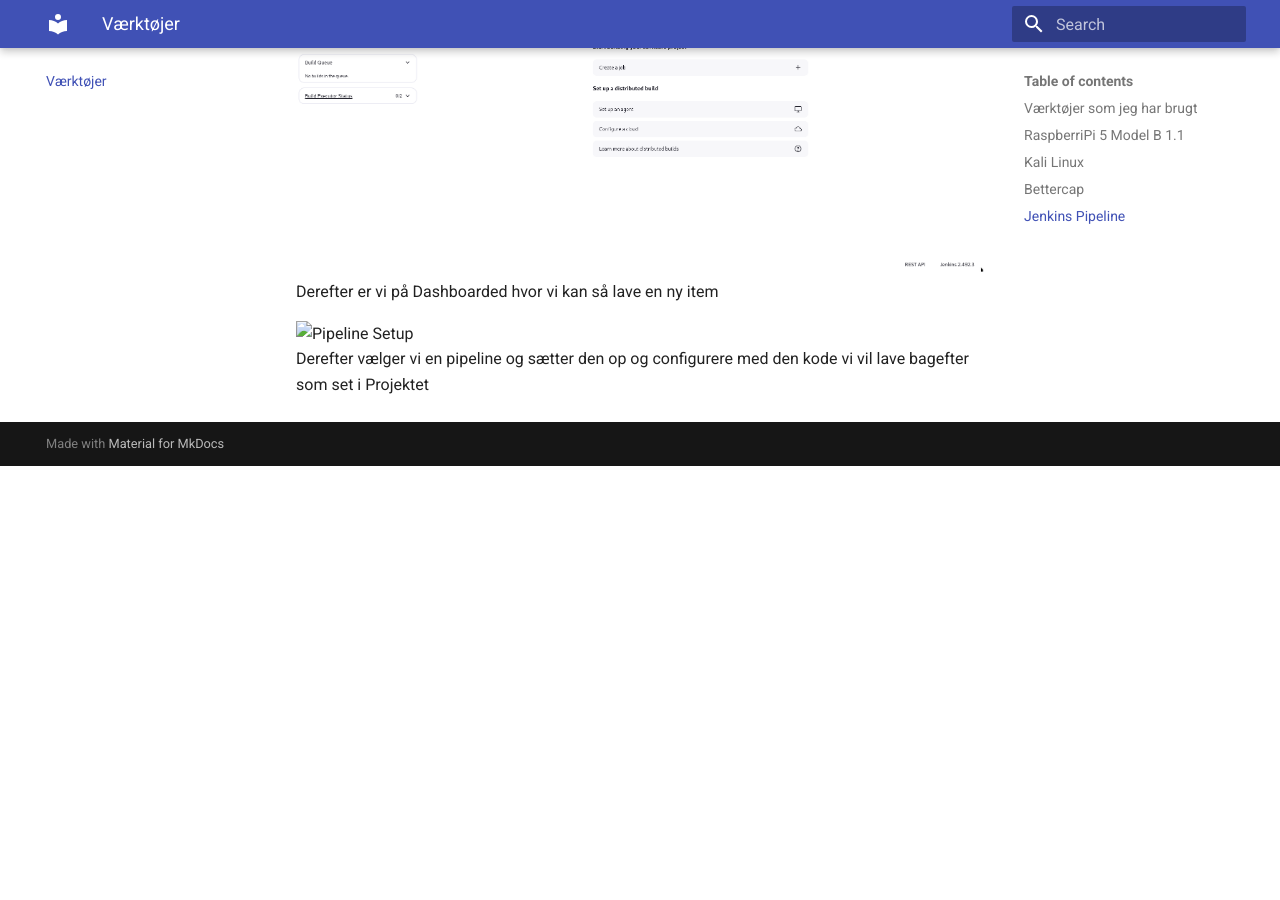
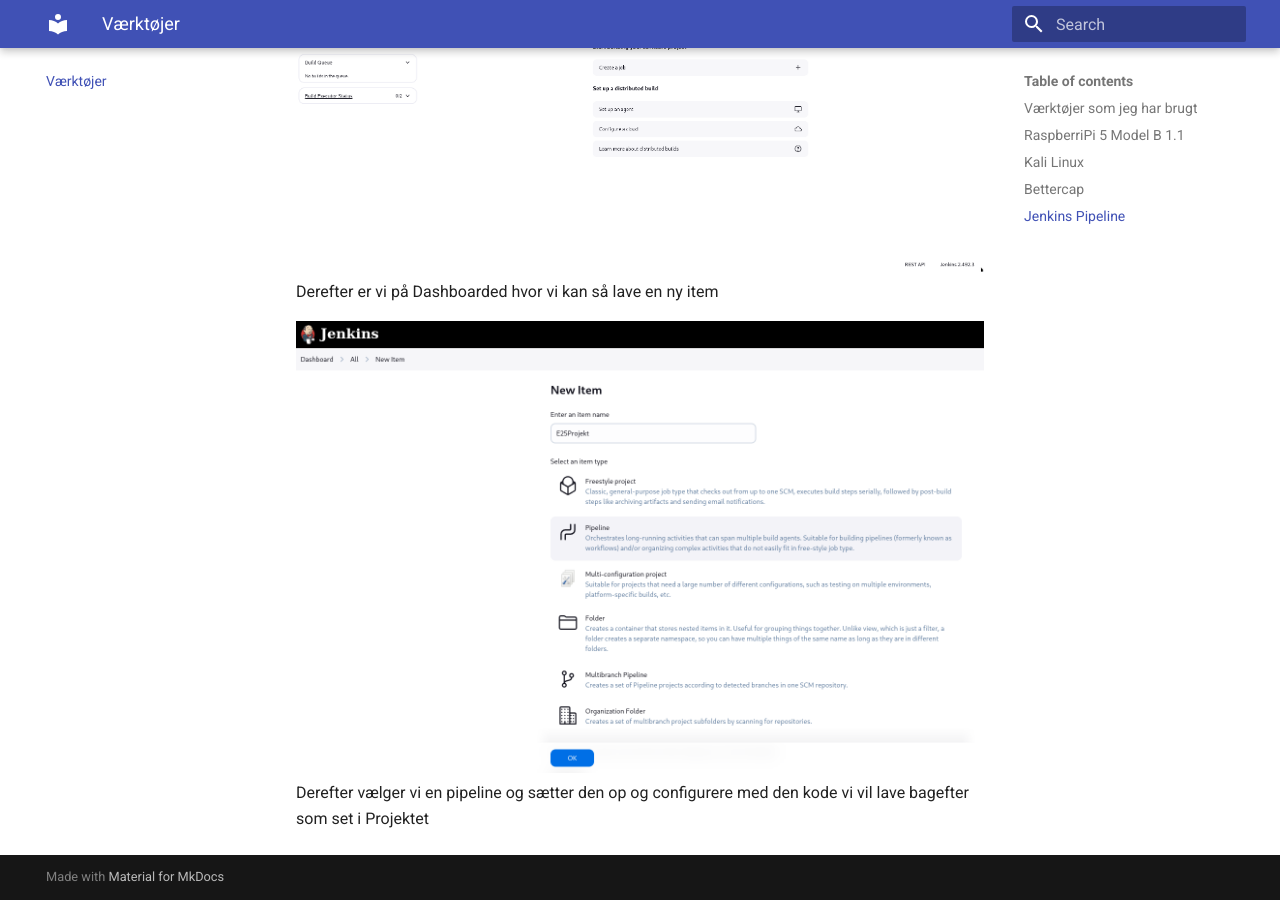
Before and after one commit to Efily/E25-Projekt, an MkDocs documentation site: the page built from docs/tools.md, in a window 1280 px wide and 900 px high, scrolled down 2374 px. Built offline with MkDocs 1.6.1 and Material for MkDocs 9.7.7, drawn with Linux system fonts in a browser that asks for light colours; before the commit the page ends 2840 px from its top, so only the background shows below that.

Commit message:
Update tools.md

```diff
--- a/docs/tools.md
+++ b/docs/tools.md
@@ -45,5 +45,5 @@
 ![Dashboard](images/JenkinsDashboard.png)
 Derefter er vi på Dashboarded hvor vi kan så lave en ny item
 
-![Pipeline Setup](PipelineSetup.png)
+![Pipeline Setup](images/PipelineSetup.png)
 Derefter vælger vi en pipeline og sætter den op og configurere med den kode vi vil lave bagefter som set i Projektet
```
